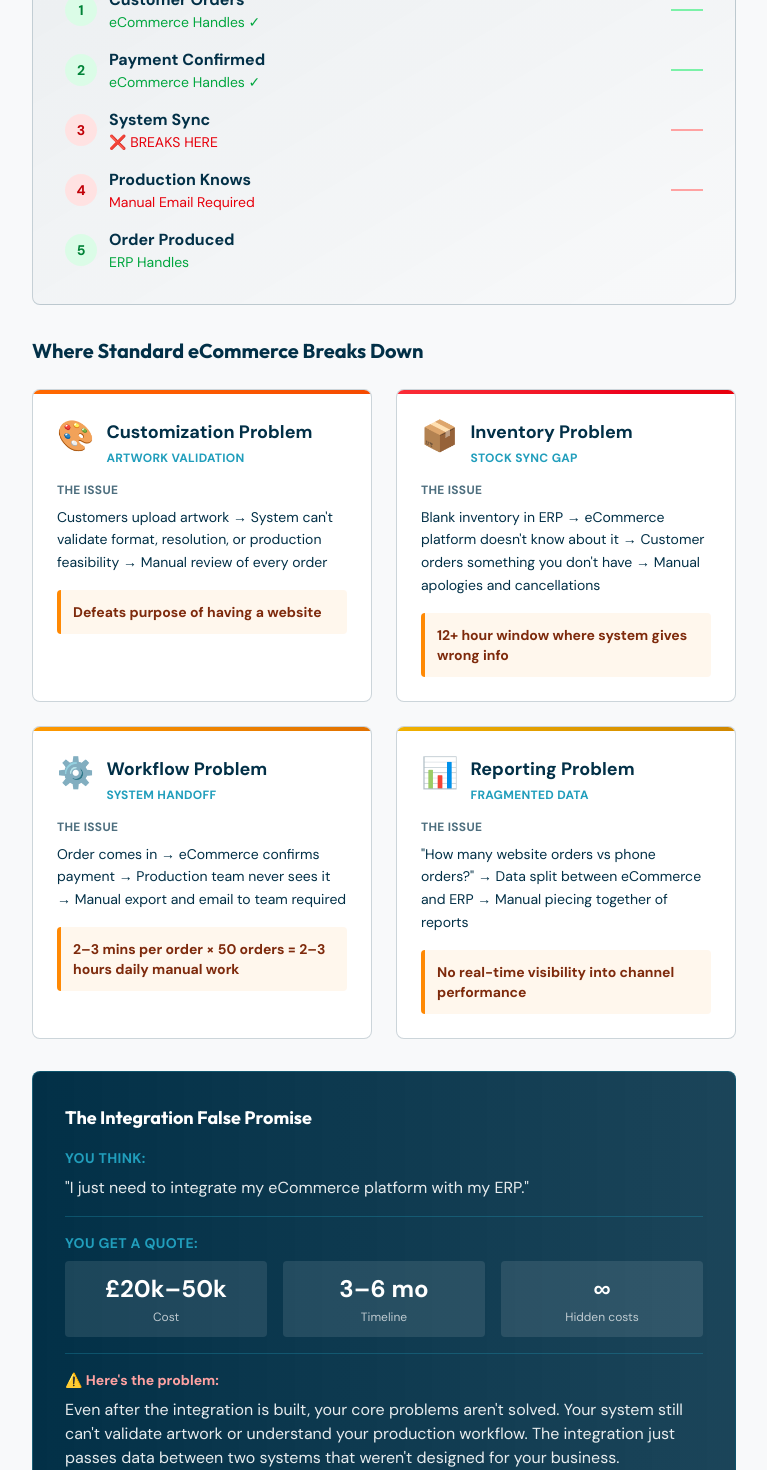
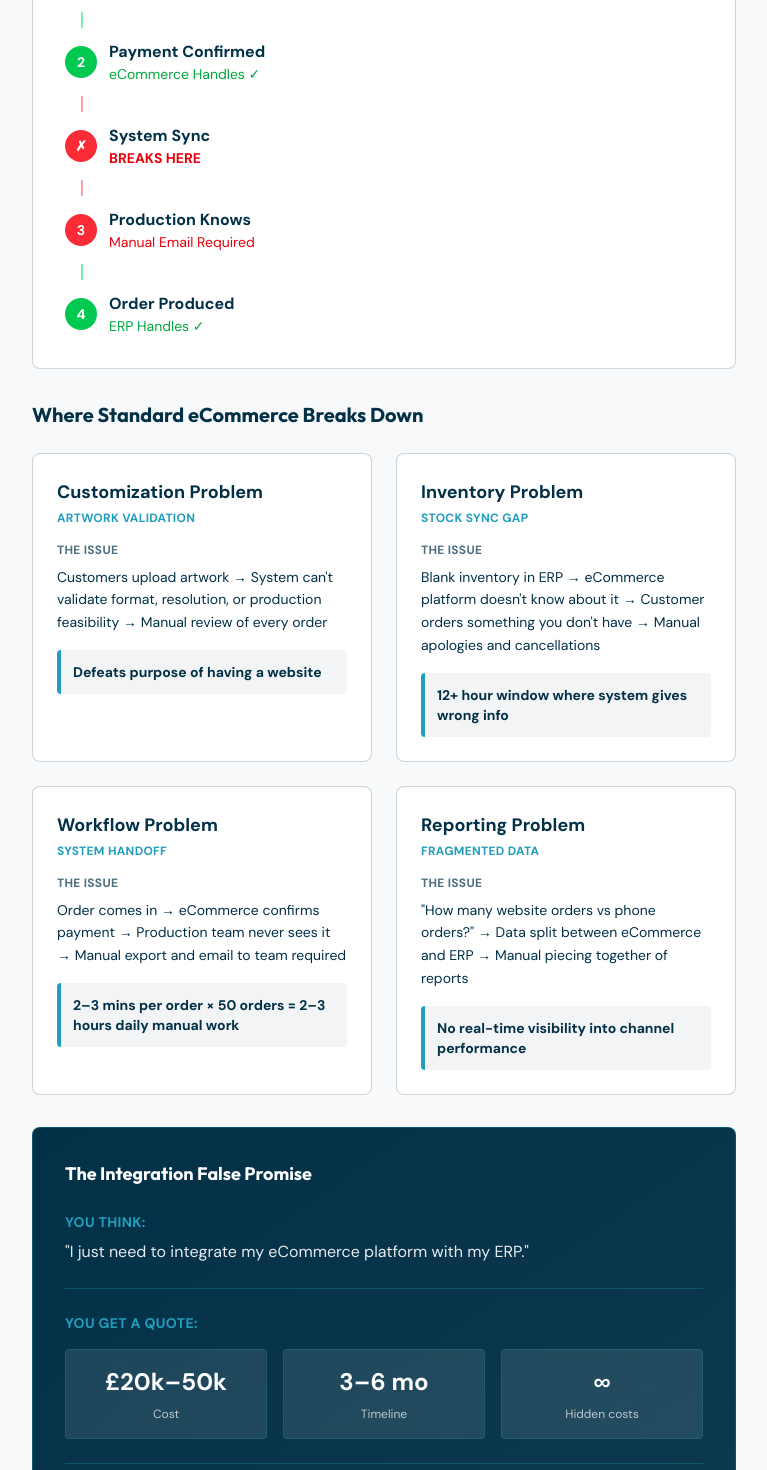
Before and after one commit to craigblackman1-rgb/decoded-ops-site, a Next.js app: page /blog/ecommerce-integration-trap in a window 1280 px wide. Shown: the part 1520-2990 px from the top of the page, without its empty margins (256-1023 px from the left). Built offline with nearby package versions, Linux system fonts and the light colour scheme.

Commit message:
blog updates

```diff
--- a/app/blog/5-questions-vendors-wont-like/page.tsx
+++ b/app/blog/5-questions-vendors-wont-like/page.tsx
@@ -32,7 +32,7 @@ export default function BlogPost() {
       </section>
 
       {/* CONTENT */}
-      <section className="py-16 lg:py-20">
+      <section className="pt-8 lg:pt-12 pb-16 lg:pb-20">
         <div className="max-w-3xl mx-auto px-6 lg:px-8">
           <div className="prose prose-lg max-w-none text-[#023047]">
 
--- a/app/blog/ecommerce-integration-trap/page.tsx
+++ b/app/blog/ecommerce-integration-trap/page.tsx
@@ -32,7 +32,7 @@ export default function BlogPost() {
       </section>
 
       {/* CONTENT */}
-      <section className="py-16 lg:py-20">
+      <section className="pt-8 lg:pt-12 pb-16 lg:pb-20">
         <div className="max-w-3xl mx-auto px-6 lg:px-8">
           <div className="prose prose-lg max-w-none text-[#023047]">
 
--- a/app/blog/why-systems-dont-talk/page.tsx
+++ b/app/blog/why-systems-dont-talk/page.tsx
@@ -32,7 +32,7 @@ export default function BlogPost() {
       </section>
 
       {/* CONTENT */}
-      <section className="py-16 lg:py-20">
+      <section className="pt-8 lg:pt-12 pb-16 lg:pb-20">
         <div className="max-w-3xl mx-auto px-6 lg:px-8">
           <div className="prose prose-lg max-w-none text-[#023047]">
 
--- a/public/infographics/EcommerceBreakdownChart.tsx
+++ b/public/infographics/EcommerceBreakdownChart.tsx
@@ -3,72 +3,81 @@
 export default function EcommerceBreakdownChart() {
   const problems = [
     {
-      icon: '🎨',
       title: 'Customization Problem',
-      issue: 'Artwork Validation',
+      subtitle: 'Artwork Validation',
       problem: 'Customers upload artwork → System can\'t validate format, resolution, or production feasibility → Manual review of every order',
-      impact: 'Defeats purpose of having a website',
-      color: 'from-orange-500 to-orange-600'
+      impact: 'Defeats purpose of having a website'
     },
     {
-      icon: '📦',
       title: 'Inventory Problem',
-      issue: 'Stock Sync Gap',
+      subtitle: 'Stock Sync Gap',
       problem: 'Blank inventory in ERP → eCommerce platform doesn\'t know about it → Customer orders something you don\'t have → Manual apologies and cancellations',
-      impact: '12+ hour window where system gives wrong info',
-      color: 'from-red-500 to-red-600'
+      impact: '12+ hour window where system gives wrong info'
     },
     {
-      icon: '⚙️',
       title: 'Workflow Problem',
-      issue: 'System Handoff',
+      subtitle: 'System Handoff',
       problem: 'Order comes in → eCommerce confirms payment → Production team never sees it → Manual export and email to team required',
-      impact: '2–3 mins per order × 50 orders = 2–3 hours daily manual work',
-      color: 'from-amber-500 to-amber-600'
+      impact: '2–3 mins per order × 50 orders = 2–3 hours daily manual work'
     },
     {
-      icon: '📊',
       title: 'Reporting Problem',
-      issue: 'Fragmented Data',
+      subtitle: 'Fragmented Data',
       problem: '"How many website orders vs phone orders?" → Data split between eCommerce and ERP → Manual piecing together of reports',
-      impact: 'No real-time visibility into channel performance',
-      color: 'from-yellow-500 to-yellow-600'
+      impact: 'No real-time visibility into channel performance'
     }
-  ];
-
-  const orderFlow = [
-    { step: 'Customer Orders', status: 'eCommerce Handles ✓', active: true },
-    { step: 'Payment Confirmed', status: 'eCommerce Handles ✓', active: true },
-    { step: 'System Sync', status: '❌ BREAKS HERE', active: false },
-    { step: 'Production Knows', status: 'Manual Email Required', active: false },
-    { step: 'Order Produced', status: 'ERP Handles', active: true }
   ];
 
   return (
     <div className="w-full my-8 space-y-8">
       {/* Order Flow Diagram */}
-      <div className="bg-gradient-to-br from-[#023047]/5 to-transparent rounded-lg border border-[#023047]/20 p-6 lg:p-8">
+      <div className="bg-white border border-[#023047]/20 rounded-lg p-6 lg:p-8">
         <h3 className="text-[#023047] text-xl font-bold mb-8">The Order Flow Problem</h3>
 
-        <div className="space-y-4">
-          {orderFlow.map((item, idx) => (
-            <div key={idx} className="flex items-center gap-3">
-              <div className={`flex-shrink-0 w-8 h-8 rounded-full flex items-center justify-center font-bold text-sm ${
-                item.active ? 'bg-green-100 text-green-700' : 'bg-red-100 text-red-700'
-              }`}>
-                {idx + 1}
+        <div className="space-y-3">
+          <div className="flex items-center gap-3">
+            <div className="flex-shrink-0 w-8 h-8 rounded-full bg-green-500 flex items-center justify-center font-bold text-sm text-white">1</div>
+            <div className="flex-1">
+              <p className="text-[#023047] font-semibold">Customer Orders</p>
+              <p className="text-sm text-green-600">eCommerce Handles ✓</p>
             </div>
+          </div>
+          <div className="ml-4 w-0.5 h-4 bg-green-300" />
+
+          <div className="flex items-center gap-3">
+            <div className="flex-shrink-0 w-8 h-8 rounded-full bg-green-500 flex items-center justify-center font-bold text-sm text-white">2</div>
             <div className="flex-1">
-                <p className="text-[#023047] font-semibold">{item.step}</p>
-                <p className={`text-sm ${item.active ? 'text-green-600' : 'text-red-600'}`}>
-                  {item.status}
-                </p>
+              <p className="text-[#023047] font-semibold">Payment Confirmed</p>
+              <p className="text-sm text-green-600">eCommerce Handles ✓</p>
             </div>
-              {idx < orderFlow.length - 1 && (
-                <div className={`w-8 h-0.5 ${item.active ? 'bg-green-300' : 'bg-red-300'}`} />
-              )}
           </div>
-          ))}
+          <div className="ml-4 w-0.5 h-4 bg-red-300" />
+
+          <div className="flex items-center gap-3">
+            <div className="flex-shrink-0 w-8 h-8 rounded-full bg-red-500 flex items-center justify-center font-bold text-sm text-white">✗</div>
+            <div className="flex-1">
+              <p className="text-[#023047] font-semibold">System Sync</p>
+              <p className="text-sm text-red-600 font-bold">BREAKS HERE</p>
+            </div>
+          </div>
+          <div className="ml-4 w-0.5 h-4 bg-red-300" />
+
+          <div className="flex items-center gap-3">
+            <div className="flex-shrink-0 w-8 h-8 rounded-full bg-red-500 flex items-center justify-center font-bold text-sm text-white">3</div>
+            <div className="flex-1">
+              <p className="text-[#023047] font-semibold">Production Knows</p>
+              <p className="text-sm text-red-600">Manual Email Required</p>
+            </div>
+          </div>
+          <div className="ml-4 w-0.5 h-4 bg-green-300" />
+
+          <div className="flex items-center gap-3">
+            <div className="flex-shrink-0 w-8 h-8 rounded-full bg-green-500 flex items-center justify-center font-bold text-sm text-white">4</div>
+            <div className="flex-1">
+              <p className="text-[#023047] font-semibold">Order Produced</p>
+              <p className="text-sm text-green-600">ERP Handles ✓</p>
+            </div>
+          </div>
         </div>
       </div>
 
@@ -77,18 +86,10 @@ export default function EcommerceBreakdownChart() {
         <h3 className="text-[#023047] text-xl font-bold mb-6">Where Standard eCommerce Breaks Down</h3>
         <div className="grid grid-cols-1 md:grid-cols-2 gap-6">
           {problems.map((problem, idx) => (
-            <div key={idx} className="border border-[#023047]/20 rounded-lg overflow-hidden hover:shadow-lg transition-shadow bg-white">
-              <div className={`bg-gradient-to-r ${problem.color} h-1`} />
-
-              <div className="p-6">
-                <div className="flex items-start gap-3 mb-4">
-                  <span className="text-3xl">{problem.icon}</span>
-                  <div>
-                    <p className="text-[#023047] font-bold text-lg">{problem.title}</p>
-                    <p className="text-[#219EBC] text-xs font-semibold uppercase tracking-wide mt-1">
-                      {problem.issue}
-                    </p>
-                  </div>
+            <div key={idx} className="border border-[#023047]/20 rounded-lg p-6 bg-white hover:border-[#219EBC]/50 transition-colors">
+              <div className="mb-4">
+                <p className="text-[#023047] font-bold text-lg mb-1">{problem.title}</p>
+                <p className="text-[#219EBC] text-xs font-semibold uppercase tracking-wide">{problem.subtitle}</p>
               </div>
 
               <div className="space-y-4">
@@ -97,9 +98,8 @@ export default function EcommerceBreakdownChart() {
                   <p className="text-[#023047] text-sm leading-relaxed">{problem.problem}</p>
                 </div>
 
-                  <div className="bg-orange-50 rounded p-3 border-l-4 border-orange-400">
-                    <p className="text-orange-900 text-sm font-semibold">{problem.impact}</p>
-                  </div>
+                <div className="bg-[#023047]/5 border-l-4 border-[#219EBC] rounded p-3">
+                  <p className="text-[#023047] text-sm font-semibold">{problem.impact}</p>
                 </div>
               </div>
             </div>
@@ -108,41 +108,46 @@ export default function EcommerceBreakdownChart() {
       </div>
 
       {/* The False Promise */}
-      <div className="bg-gradient-to-r from-[#023047] to-[#023047]/90 rounded-lg p-6 lg:p-8 text-white border border-[#219EBC]/30">
-        <h3 className="text-lg font-bold mb-4">The Integration False Promise</h3>
+      <div className="bg-gradient-to-br from-[#023047] to-[#023047]/95 rounded-lg p-6 lg:p-8 text-white border border-[#219EBC]/30">
+        <h3 className="text-lg font-bold mb-6">The Integration False Promise</h3>
 
-        <div className="space-y-4">
+        <div className="space-y-6">
           <div>
             <p className="text-[#219EBC] text-sm uppercase tracking-wide font-semibold mb-2">You Think:</p>
             <p className="text-white/90">"I just need to integrate my eCommerce platform with my ERP."</p>
           </div>
 
-          <div className="border-t border-[#219EBC]/30 pt-4">
-            <p className="text-[#219EBC] text-sm uppercase tracking-wide font-semibold mb-2">You Get a Quote:</p>
-            <div className="grid grid-cols-3 gap-4 mb-4">
-              <div className="bg-white/10 rounded p-3 text-center">
+          <div className="border-t border-[#219EBC]/30 pt-6">
+            <p className="text-[#219EBC] text-sm uppercase tracking-wide font-semibold mb-4">You Get a Quote:</p>
+            <div className="grid grid-cols-3 gap-4">
+              <div className="bg-white/10 backdrop-blur rounded p-4 text-center border border-[#219EBC]/20">
                 <p className="text-white text-2xl font-bold">£20k–50k</p>
-                <p className="text-white/70 text-xs mt-1">Cost</p>
+                <p className="text-white/70 text-xs mt-2">Cost</p>
               </div>
-              <div className="bg-white/10 rounded p-3 text-center">
+              <div className="bg-white/10 backdrop-blur rounded p-4 text-center border border-[#219EBC]/20">
                 <p className="text-white text-2xl font-bold">3–6 mo</p>
-                <p className="text-white/70 text-xs mt-1">Timeline</p>
+                <p className="text-white/70 text-xs mt-2">Timeline</p>
               </div>
-              <div className="bg-white/10 rounded p-3 text-center">
+              <div className="bg-white/10 backdrop-blur rounded p-4 text-center border border-[#219EBC]/20">
                 <p className="text-white text-2xl font-bold">∞</p>
-                <p className="text-white/70 text-xs mt-1">Hidden costs</p>
+                <p className="text-white/70 text-xs mt-2">Hidden costs</p>
               </div>
             </div>
           </div>
 
-          <div className="border-t border-[#219EBC]/30 pt-4">
-            <p className="text-red-300 text-sm font-semibold">⚠️ Here's the problem:</p>
-            <p className="text-white/90 mt-2">
+          <div className="border-t border-[#219EBC]/30 pt-6">
+            <div className="flex items-start gap-3">
+              <span className="text-xl">⚠️</span>
+              <div>
+                <p className="text-[#219EBC] text-sm font-bold mb-2">Here's the problem:</p>
+                <p className="text-white/90 text-sm leading-relaxed">
                   Even after the integration is built, your core problems aren't solved. Your system still can't validate artwork or understand your production workflow. The integration just passes data between two systems that weren't designed for your business.
                 </p>
               </div>
             </div>
           </div>
         </div>
+      </div>
+    </div>
   );
 }
```
Lines whose indentation alone changed are shown as unchanged.
